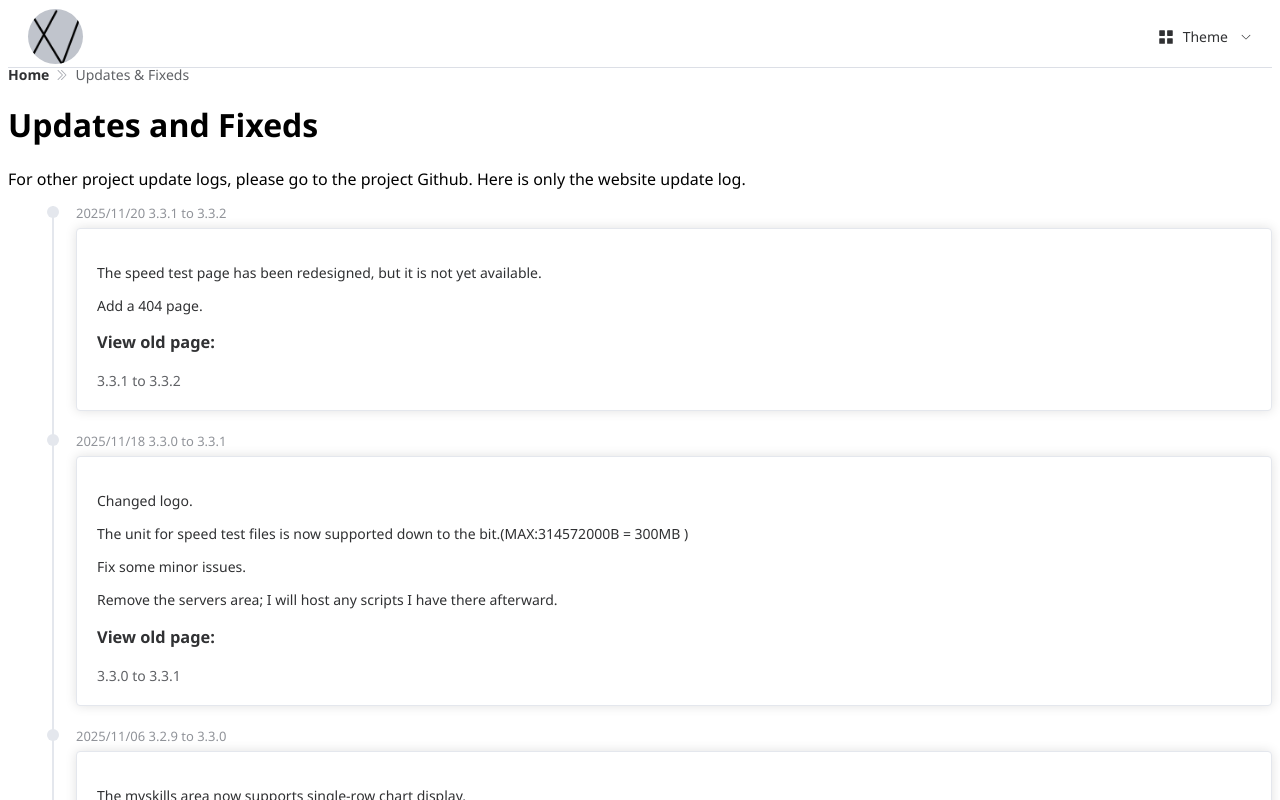
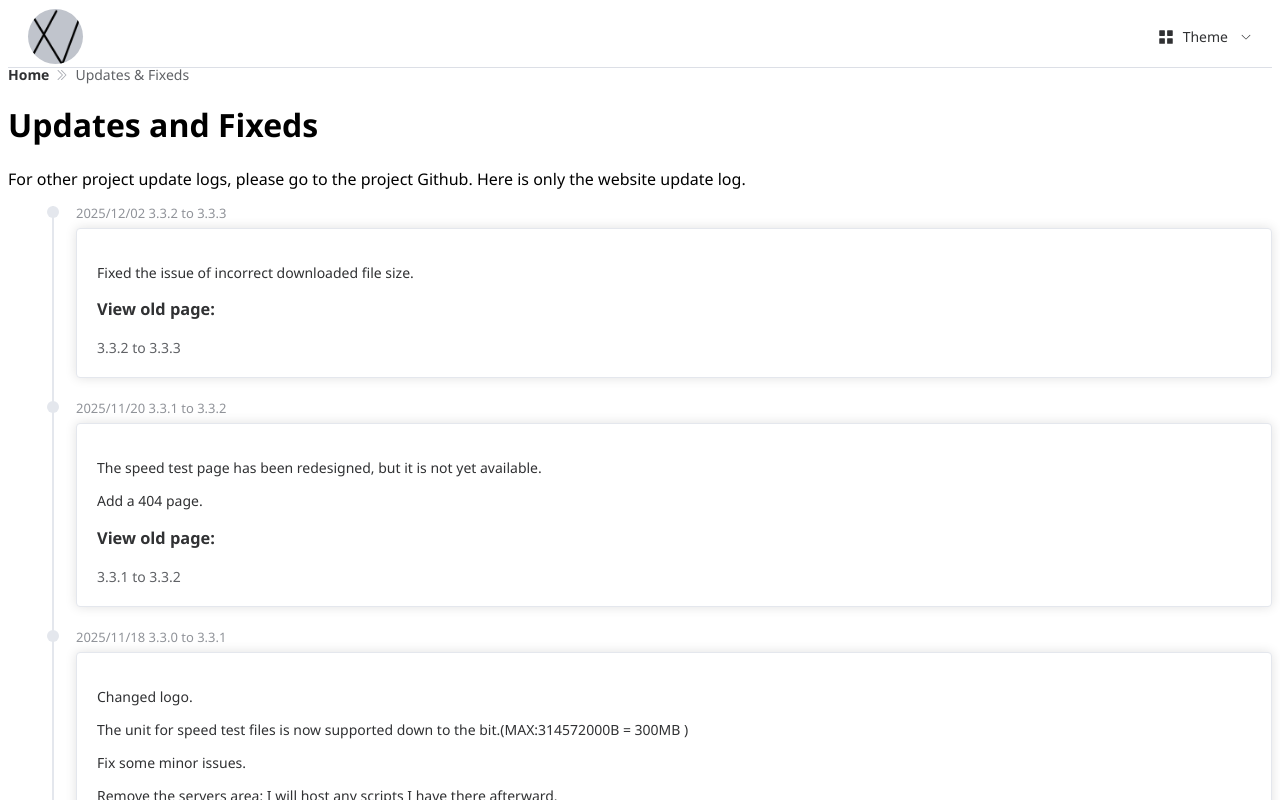
Before and after one commit to mokanove/867678.xyz, a Vue app: page /updates in a window 1280 px wide. Shown: the top 800 px of the page. Built offline with nearby package versions, Linux system fonts and the light colour scheme.

Commit message:
3.3.2 to 3.3.3

```diff
--- a/package.json
+++ b/package.json
@@ -1,7 +1,7 @@
 {
   "name": "867678.xyz",
   "private": true,
-  "version": "3.3.2",
+  "version": "3.3.3",
   "type": "module",
   "scripts": {
     "dev": "vite",
--- a/src/views/home.vue
+++ b/src/views/home.vue
@@ -37,7 +37,7 @@
     <p align="center"><img src="https://skillicons.dev/icons?i=html,css,javascript,cpp,golang,php,docker,nginx,mysql,github,cloudflare,workers,git,unity,vim,gmail,npm,linux,ubuntu,debian,arch,windows&perline=23"/></p>
   </el-card><br />
     <el-card shadow="never">
-    <el-text>© 2025 MoKanove<el-divider direction="vertical" />Website Version : 3.3.2<el-divider direction="vertical" />Built time : 2025-11-20</el-text>
+    <el-text>© 2025 MoKanove<el-divider direction="vertical" />Website Version : 3.3.3<el-divider direction="vertical" />Built time : 2025-12-02</el-text>
     <el-divider direction="vertical" /><el-link href="https://github.com/mokanove/867678.xyz" target="_black">Open Source Files of this site</el-link>
     </el-card>
 </template>
--- a/src/views/projects/speedtest.vue
+++ b/src/views/projects/speedtest.vue
@@ -42,10 +42,10 @@
     </el-select><p></p>
       <el-button @click="dd(10240)" plain>1MiB</el-button><el-divider direction="vertical" />
       <el-button type="info" @click="dd(10240000)" plain>10MiB</el-button><el-divider direction="vertical" />
-      <el-button type="primary" @click="dd(10240000)" plain>50MiB</el-button><el-divider direction="vertical" />
-      <el-button type="success" @click="dd(10240000)" plain>100MiB</el-button><el-divider direction="vertical" />
-      <el-button type="warning" @click="dd(10240000)" plain>200MiB</el-button><el-divider direction="vertical" />
-      <el-button type="danger" @click="dd(314572000)" plain>300MiB</el-button><el-divider direction="vertical" />
+      <el-button type="primary" @click="dd(51200000)" plain>50MiB</el-button><el-divider direction="vertical" />
+      <el-button type="success" @click="dd(102400000)" plain>100MiB</el-button><el-divider direction="vertical" />
+      <el-button type="warning" @click="dd(204800000)" plain>200MiB</el-button><el-divider direction="vertical" />
+      <el-button type="danger" @click="dd(300000000)" plain>300MiB</el-button><el-divider direction="vertical" />
       <el-text>Download using your browser</el-text>
    </el-card><p></p>
    <el-card shadow="hover">
--- a/src/views/updates.vue
+++ b/src/views/updates.vue
@@ -6,12 +6,19 @@
 <h1>Updates and Fixeds</h1>
 <p>For other project update logs, please go to the project Github. Here is only the website update log.</p>
     <el-timeline>
+       <el-timeline-item timestamp="2025/12/02 3.3.2 to 3.3.3" placement="top">
+      <el-card>
+        <p>Fixed the issue of incorrect downloaded file size.</p>
+        <h3>View old page:</h3>
+        <el-link href="https://867678.xyz/" target="_blank">3.3.2 to 3.3.3</el-link>
+      </el-card>
+      </el-timeline-item>
       <el-timeline-item timestamp="2025/11/20 3.3.1 to 3.3.2" placement="top">
       <el-card>
         <p>The speed test page has been redesigned, but it is not yet available.</p>
         <p>Add a 404 page.</p>
         <h3>View old page:</h3>
-        <el-link href="https://867678.xyz/" target="_blank">3.3.1 to 3.3.2</el-link>
+        <el-link href="https://586a1502.867678.pages.dev/" target="_blank">3.3.1 to 3.3.2</el-link>
       </el-card>
       </el-timeline-item>
       <el-timeline-item timestamp="2025/11/18 3.3.0 to 3.3.1" placement="top">
```
Also changed, not shown: 1 other file (tests, documents, lock files or other folders).
